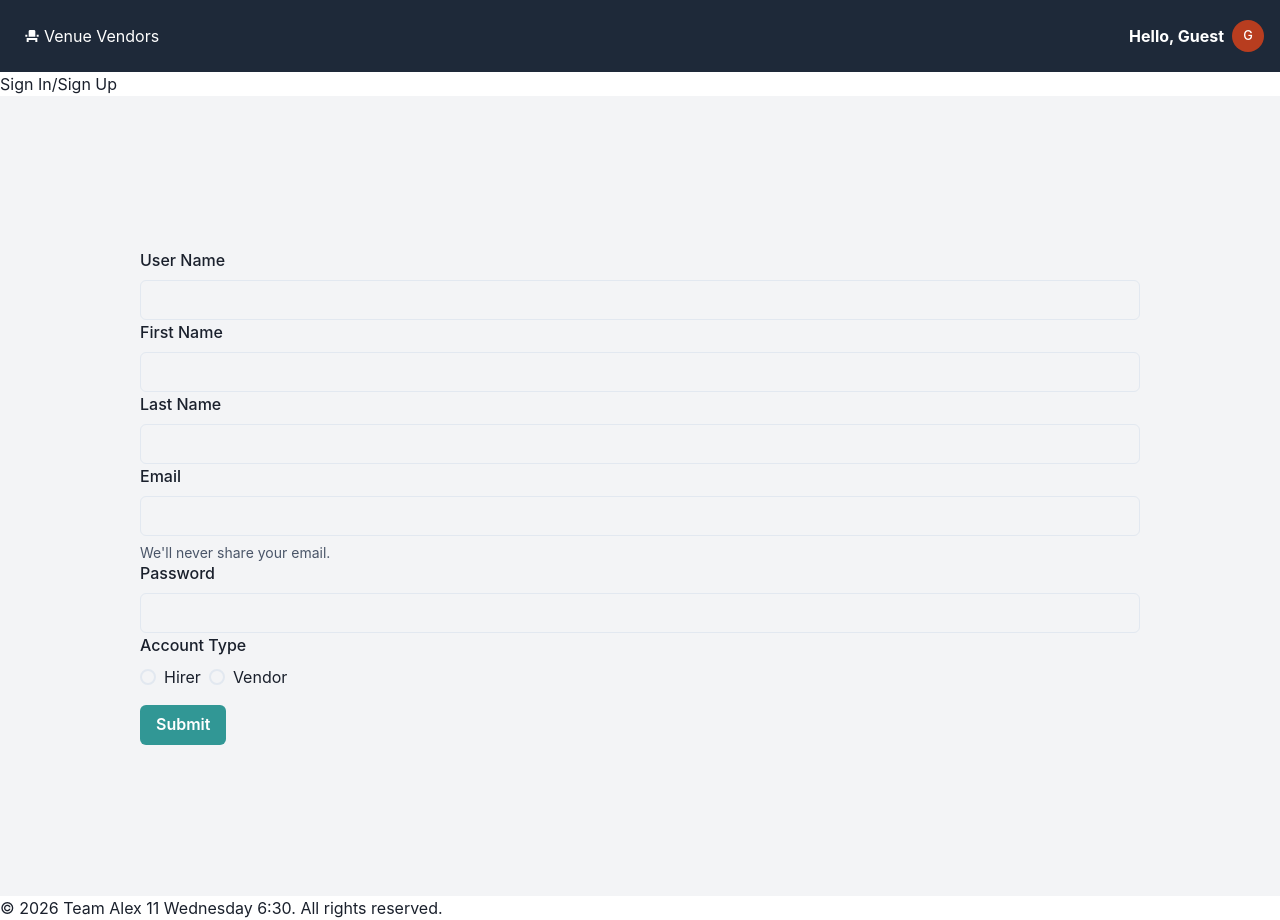
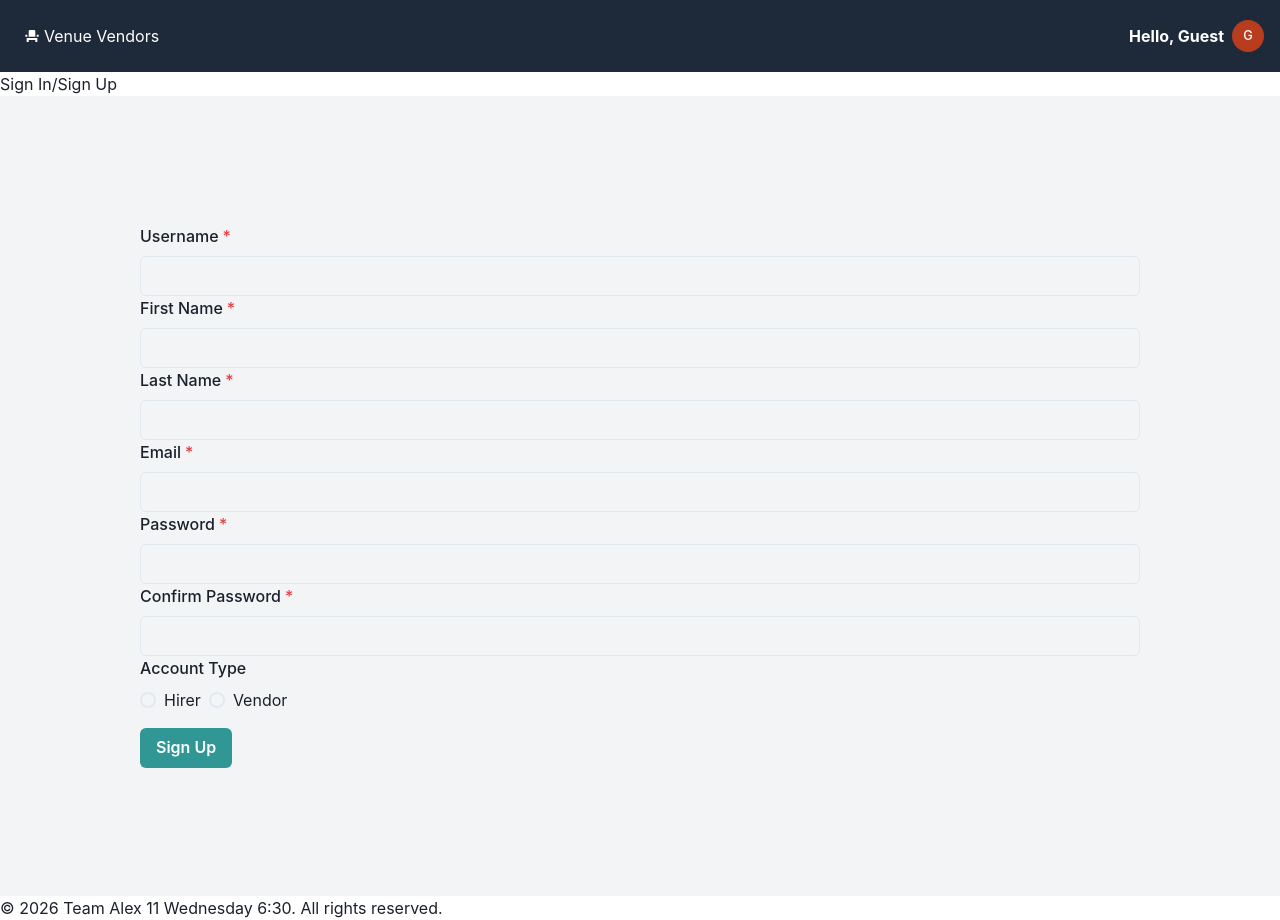
Before and after one commit to rmit-fsd-2026-s1/a2-fsd-pra01-02-wed-6-30pm-alex-t05, a Next.js app in the folder frontend/: page /signup in a window 1280 px wide. Built offline with nearby package versions, Linux system fonts and the light colour scheme; no server answers.

Commit message:
changed sign up. probably need to fix ui

```diff
--- a/frontend/src/pages/signup.tsx
+++ b/frontend/src/pages/signup.tsx
@@ -1,7 +1,7 @@
 
 import { useState, useEffect } from "react";
 import { useRouter } from "next/router";
-import { FormControl, FormLabel, Button, RadioGroup, Radio, Stack, FormErrorMessage } from "@chakra-ui/react";
+import { FormControl, FormLabel, Button, RadioGroup, Radio, Stack, FormErrorMessage, Input, Box } from "@chakra-ui/react";
 import InputField from "@/components/InputField";
 import { getUsers, saveUser, checkDuplicate } from "@/services/userService";
 import { useAuth } from "@/context/AuthContext";
@@ -11,7 +11,7 @@ import { userService } from "@/services/api";
 // Needs to be encryted
 
 export default function Signup() {
-    const [profileData, setProfileData] = useState({
+    const [userData, setUserData] = useState({
         userName: '',
         firstName: '',
         lastName: '',
@@ -19,35 +19,65 @@ export default function Signup() {
         password: '',
         role: '',
     });
-    const [errors, setErrors] = useState<Partial<FormData>>({});
+    const [confirmPassword, setConfirmPassword] = useState("");
+    //const [errors, setErrors] = useState<Partial<FormData>>({});
+    const [errors, setErrors] = useState("");
     const router = useRouter();
-    const { login } = useAuth(); // Get the login function from the AuthContext
+    const { user } = useAuth();
 
     // Fetch profiles on component mount
-    useEffect(() => {
-        fetchProfiles();
-    }, []);
-
-    const fetchProfiles = async () => {
+    const handleSubmit = async (e: React.FormEvent) => {
+        e.preventDefault();
+        if (!userData.userName) {
+            setErrors("Username is required");
+            return;
+        }
+        if (!userData.firstName.trim()) {
+            setErrors("First name is required");
+            return;
+        }
+        if (!userData.lastName.trim()) {
+            setErrors("Last name is required");
+            return;
+        }
+        if (!userData.email) {
+            setErrors("Email is required");
+            return;
+        }
+        if (!userData.email.includes("@")) {
+            setErrors("Email must be valid e.g. example@email.com");
+            return;
+        }
+        if (user?.email === userData.email && !userData.email) {
+            setErrors("Email already exists");
+            return;
+        }
+        if (userData.password.length < 6) {
+            setErrors("Password must be at least 6 characters");
+            return;
+        }
+        if (!/[A-Z]/.test(userData.password) || !/[a-z]/.test(userData.password) || !/[!@#$%^&*]/.test(userData.password)) {
+            setErrors("Password must contain at least one uppercase letter, one lowercase letter, and one special character (!@#$%^&*)");
+            return;
+        }
+        if (confirmPassword !== userData.password) {
+            setErrors("Passwords do not match");
+            return;
+        }
+        if (!userData.role.trim()) {
+            setErrors("Select hirer or vendor");
+            return;
+        }
         try {
-            const data = await userService.getAllUsers();
-            setProfileData(data);
+            await userService.createUser(userData);
+            setUserData({ userName: "", firstName: "", lastName: "", email: "", password: "", role: "" });
+            setErrors("");
+            router.push("/signin");
         } catch (error) {
-            console.error("Error fetching profiles:", error);
+            console.error("Error creating user:", error);
         }
     };
 
-
-    const handleSubmit = async (e: React.FormEvent) => {
-        e.preventDefault();
-        try {
-            await userService.createUser(profileData);
-            setProfileData({ userName: "", firstName: "", lastName: "", email: "", password: "", role: "" });
-            fetchProfiles();
-        } catch (error) {
-            console.error("Error creating profile:", error);
-        }
-    };
 
     //this dynamically displays password strength in helper text
     /*const getPasswordStrength = (password: string): "weak" | "strong" | "" => {
@@ -59,101 +89,75 @@ export default function Signup() {
     //this is just for reactive password strength indicator and error tracking
     */
     const handleInputChange = (
-
         e: React.ChangeEvent<HTMLInputElement | HTMLTextAreaElement>
     ) => {
         const { name, value } = e.target;
-        setProfileData((prevState) => ({
+        setUserData((prevState) => ({
             ...prevState,
             [name]: value,
         }));
-        if (!!errors[name as keyof FormData]) {
-            setErrors(prev => ({ ...prev, [name]: undefined }));
-        }
-
         //if (name === "password") {
         //    getPasswordStrength(value)
         //}
     };
 
-
-    //this is is to be run on submit and checks validity of form data and returns an object with error messages for any invalid fields
-    /*const validateDetails = () => {
-        const newErrors: Partial<FormData> = {};
-        if (!profileData.userName) {
-            newErrors.userName = "Username is required";
-        }
-        if (!profileData.firstName) {
-            newErrors.firstName = "First name is required";
-        }
-        if (!profileData.lastName) {
-            newErrors.lastName = "Last name is required";
-        }
-        if (!profileData.email) {
-            newErrors.email = "Email is required";
-        } else if (!/\S+@\S+\.\S+/.test(profileData.email)) {
-            newErrors.email = "Email is invalid";
-        }
-        if (profileData.password.length < 6 || !profileData.password) {
-            newErrors.password = "Password must be at least 6 characters";
-        }
-        if (profileData.confirmPassword !== profileData.password) {
-            newErrors.confirmPassword = "Passwords do not match";
-        }
-        if (!profileData.role) {
-            newErrors.role = "Account type is required";
-        }
-        console.log("Validation errors:", newErrors);
-
-        return newErrors;
-    };
-    */
-
-
     return (
+        <main>
+            {errors && (
+                <Box mb={4} p={3} bg="red.100" borderRadius="md" color="red.700">
+                    {errors}
+                </Box>
+            )}
             <div className="h-200 flex items-center justify-center bg-gray-100">
                 <form onSubmit={handleSubmit} className="w-250">
-                <InputField
-                    label="User Name"
-                    name="userName"
-                    value={profileData.userName}
-                    onChange={handleInputChange}
-                />
-                <InputField
-                    label="First Name"
-                    name="firstName"
-                    value={profileData.firstName}
-                    onChange={handleInputChange}
-                />
-                <InputField
-                    label="Last Name"
-                    name="lastName"
-                    value={profileData.lastName}
-                    onChange={handleInputChange}
-                />
 
-                <InputField
-                    label="Email"
-                    name="email"
+                    <FormControl isRequired>
+                        <FormLabel>Username</FormLabel>
+                        <Input type='userName'
+                            value={userData.userName}
+                            onChange={(e) => setUserData({ ...userData, userName: e.target.value })} />
+                    </FormControl>
+
+                    <FormControl isRequired>
+                        <FormLabel>First Name</FormLabel>
+                        <Input type='firstName'
+                            value={userData.firstName}
+                            onChange={(e) => setUserData({ ...userData, firstName: e.target.value })} />
+                    </FormControl>
+                    <FormControl isRequired>
+                        <FormLabel>Last Name</FormLabel>
+                        <Input
+                            value={userData.lastName}
+                            onChange={(e) => setUserData({ ...userData, lastName: e.target.value })} />
+                    </FormControl>
+
+                    <FormControl isRequired>
+                        <FormLabel>Email</FormLabel>
+                        <Input
                             type="email"
-                    value={profileData.email}
-                    onChange={handleInputChange}
-                    helperText="We'll never share your email."
-                />
-                <InputField
-                    label="Password"
-                    name="password"
+                            value={userData.email}
+                            onChange={(e) => setUserData({ ...userData, email: e.target.value })} />
+                    </FormControl>
+
+                    <FormControl isRequired>
+                        <FormLabel>Password</FormLabel>
+                        <Input
                             type="password"
-                    value={profileData.password}
-                    onChange={handleInputChange}
-                //helperText={`Strength: ${getPasswordStrength(profileData.password)}`}
-                />
+                            value={userData.password}
+                            onChange={(e) => setUserData({ ...userData, password: e.target.value })} />
+                    </FormControl>
+                    <FormControl isRequired>
+                        <FormLabel>Confirm Password</FormLabel>
+                        <Input
+                            type="password"
+                            value={confirmPassword}
+                            onChange={(e) => setConfirmPassword(e.target.value)} />
+                    </FormControl>
                     <FormControl>
                         <FormLabel>Account Type</FormLabel>
                         <RadioGroup
-                        onChange={(value) => setProfileData(prev => ({ ...prev, role: value }))}
-                        value={profileData.role}
-                    >
+                            onChange={(value) => setUserData(prev => ({ ...prev, role: value }))}
+                            value={userData.role}>
                             <Stack direction='row'>
                                 <Radio value='hirer'>Hirer</Radio>
                                 <Radio value='vendor'>Vendor</Radio>
@@ -161,9 +165,10 @@ export default function Signup() {
                         </RadioGroup>
                     </FormControl>
                     <Button mt={4} colorScheme='teal' type='submit'>
-                    Submit
+                        Sign Up
                     </Button>
                 </form>
             </div>
+        </main>
     );
 }
```
Also changed, not shown: 1 other file (tests, documents, lock files or other folders). Lines whose indentation alone changed are shown as unchanged.
